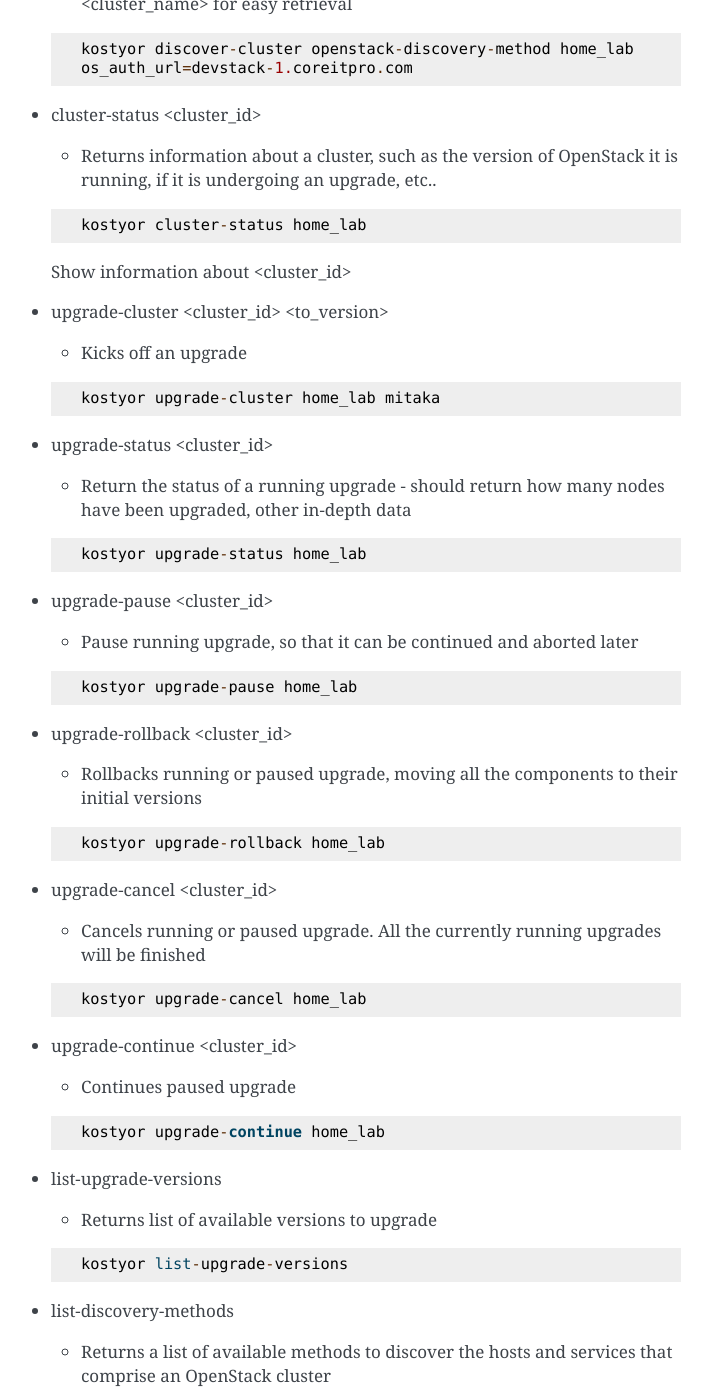
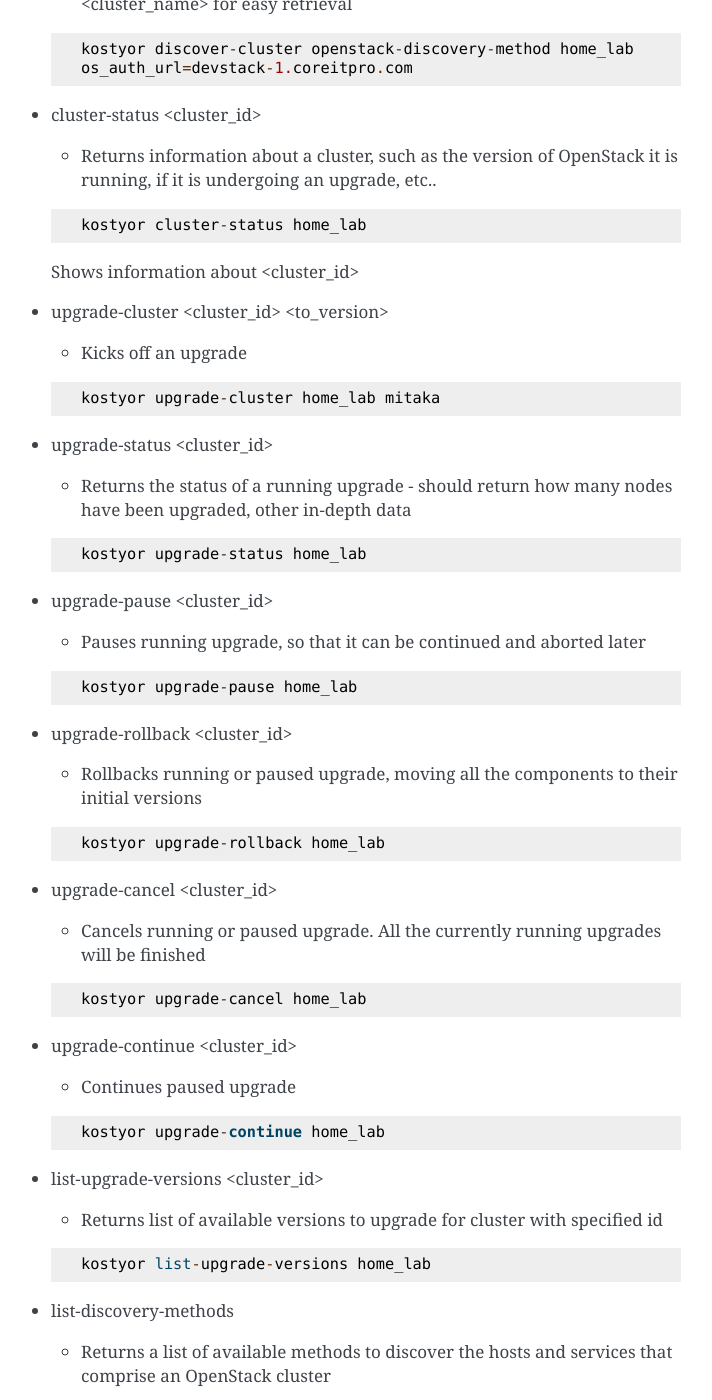
Before and after one commit to Mirantis/kostyor, a Sphinx documentation site: the page built from doc/source/cli.rst, in a window 1280 px wide and 1400 px high, scrolled down 435 px. Shown: the whole window, without its empty margins (399-1111 px from the left). Built offline with Sphinx 7.4.7, drawn with Linux system fonts in a browser that asks for light colours; the version number could not be read and is left out.

Commit message:
Added cluster_id param to list-upgrade-versions
Also did minor fixes of cli description

```diff
--- a/doc/source/cli.rst
+++ b/doc/source/cli.rst
@@ -40,7 +40,7 @@
       kostyor cluster-status home_lab
 
 
-  Show information about <cluster_id>
+  Shows information about <cluster_id>
 
 * upgrade-cluster <cluster_id> <to_version>
 
@@ -53,7 +53,7 @@
 
 * upgrade-status <cluster_id>
 
-  * Return the status of a running upgrade - should return how many
+  * Returns the status of a running upgrade - should return how many
     nodes have been upgraded, other in-depth data
 
   ::
@@ -62,7 +62,7 @@
 
 * upgrade-pause <cluster_id>
 
-  * Pause running upgrade, so that it can be continued and aborted
+  * Pauses running upgrade, so that it can be continued and aborted
     later
 
 
@@ -100,14 +100,14 @@
       kostyor upgrade-continue home_lab
 
 
-* list-upgrade-versions
+* list-upgrade-versions <cluster_id>
 
-  * Returns list of available versions to upgrade
-
+  * Returns list of available versions to upgrade for cluster with
+    specified id
 
   ::
 
-      kostyor list-upgrade-versions
+      kostyor list-upgrade-versions home_lab
 
 
 * list-discovery-methods
```
